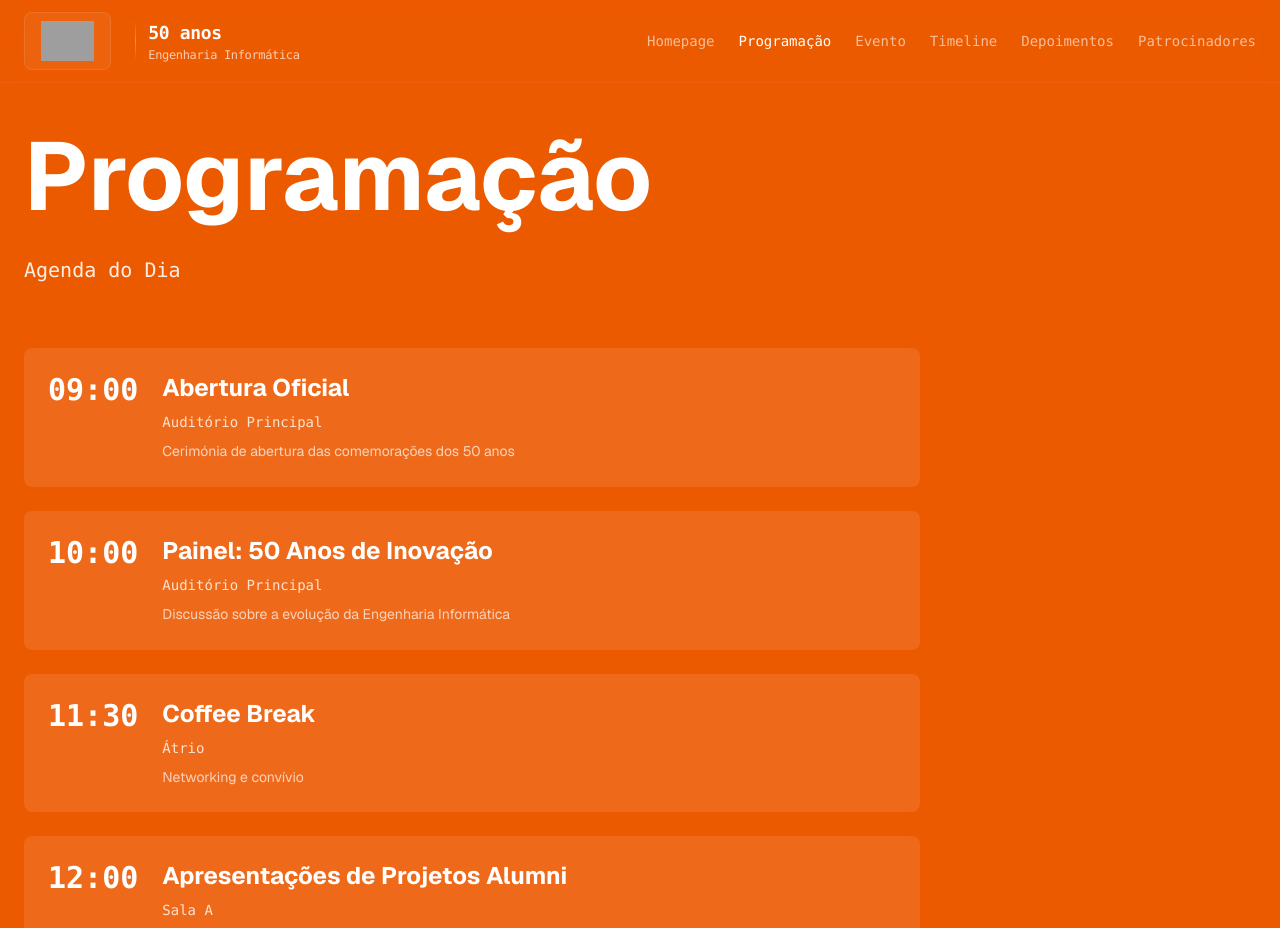
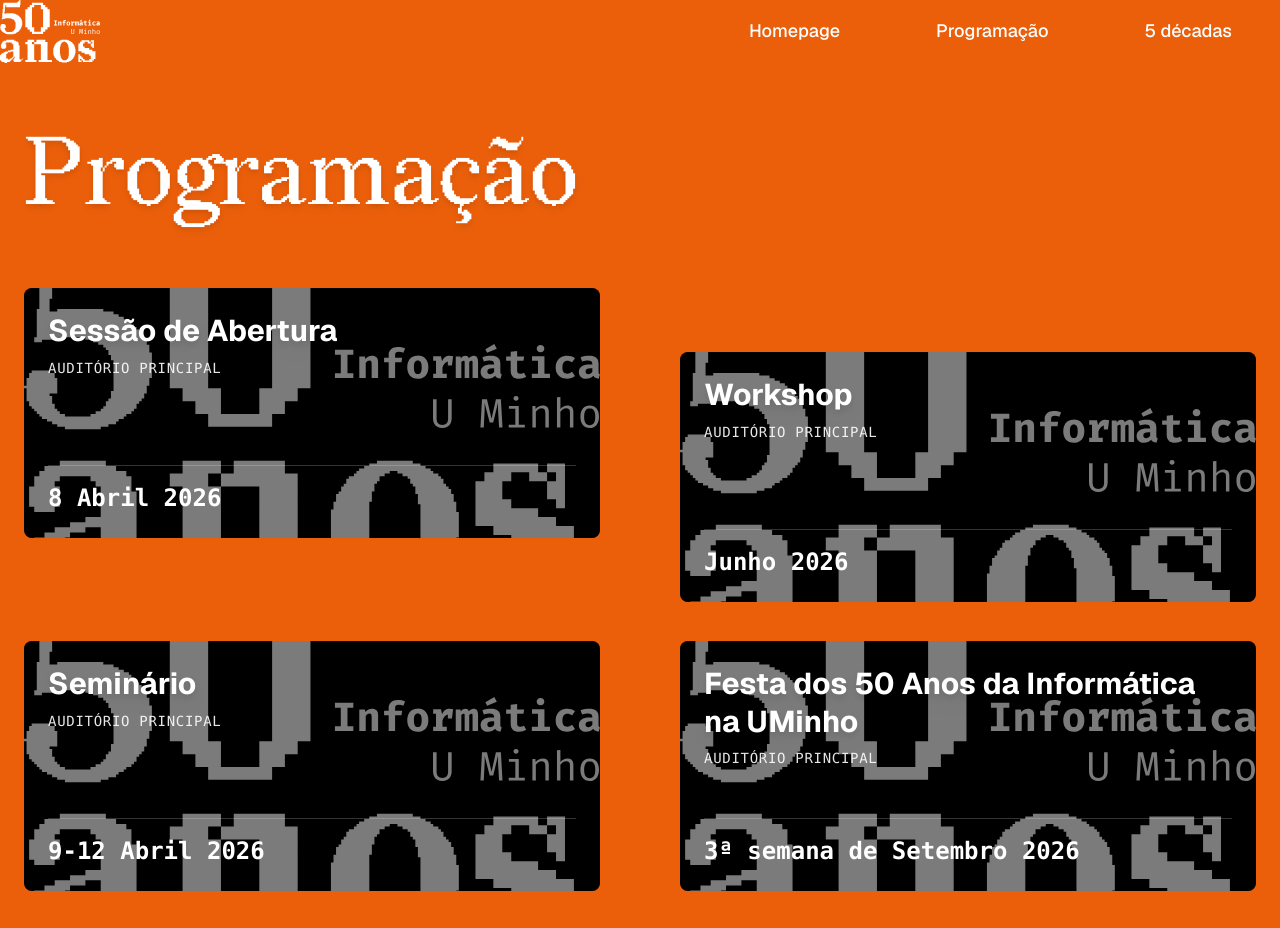
Before and after one commit to NECC/50-DI, a Next.js app: page /programacao in a window 1280 px wide. Shown: the top 928 px of the page. Built offline with nearby package versions, Linux system fonts and the light colour scheme; grey boxes are pictures that could not be loaded.

Commit message:
Adicionar programas/melhorar navigator

```diff
--- a/app/globals.css
+++ b/app/globals.css
@@ -120,3 +120,12 @@
     -moz-osx-font-smoothing: grayscale;
   }
 }
+
+@font-face {
+  font-family: 'Redaction 20';
+  src: url('/fonts/Redaction20.woff2') format('woff2'),
+       url('/fonts/Redaction20.woff') format('woff');
+  font-weight: normal;
+  font-style: normal;
+  font-display: swap;
+}
--- a/app/page.tsx
+++ b/app/page.tsx
@@ -3,21 +3,31 @@
 export default function HomePage() {
   return (
     <>
-      {/* Removed Navigation component */}
+
+
+      <div className="flex justify-between items-center w-full bg-sage-green fixed top-0 left-0 z-50"><div className="flex items-center cursor-pointer">
+      {/*<Image alt="Logo NECC" loading="lazy" width="100" height="100" decoding="async" data-nimg="1" className="w-20 h-20" style="color:transparent" srcset="/_next/image?url=%2Flogos%2FneccSticker.png&amp;w=128&amp;q=75 1x, /_next/image?url=%2Flogos%2FneccSticker.png&amp;w=256&amp;q=75 2x" src="/_next/image?url=%2Flogos%2FneccSticker.png&amp;w=256&amp;q=75">*/}
+      {/*<div className="text-[#018cca] text-lg sm:text-2xl font-semibold">NECChange</div>}
+      {/*</div><div className="flex flex-col justify-center items-center w-10 h-10 sm:hidden border mx-5 cursor-pointer hover:bg-gray-100 rounded">*/}
+      {/*<div className="w-5/12 h-[2px] rounded bg-black m-[1px]"></div><div className="w-5/12 h-[2px] rounded bg-black m-[1px]"></div>*/}
+      {/*<div className="w-5/12 h-[2px] rounded bg-black m-[1px]"></div>*/}
+      <Image alt="50-Informática" src="/Artboard2.svg" width={100} height={100} className="w-30 h-30" priority/>
+
+      </div><ul className="text-gray-800 font-semibold sm:flex hidden items-center">
+      <li><a className="px-12 py-4 text-white text-lg font-medium rounded-sm hover:bg-white hover:text-sage-green transition-all duration-300"href="/programacao">Programação</a></li>
+      <li><a className="px-12 py-4 text-white text-lg font-medium rounded-sm hover:bg-white hover:text-sage-green transition-all duration-300" href="/super_user">5 décadas</a></li></ul></div>
+
       <main className="min-h-screen bg-sage-green flex items-center justify-center relative overflow-hidden px-6">
 
         {/* Decorative orange squares - Mantive exatamente como estavam */}
-        <div className="absolute top-12 left-12 w-16 h-16 bg-vibrant-orange rounded-sm opacity-80" />
-        <div className="absolute top-20 right-1/4 w-12 h-12 bg-vibrant-orange rounded-sm opacity-60" />
-        <div className="absolute top-1/3 right-12 w-20 h-20 bg-vibrant-orange rounded-sm opacity-70" />
-        <div className="absolute bottom-24 left-1/4 w-16 h-16 bg-vibrant-orange rounded-sm opacity-50" />
-        <div className="absolute bottom-32 right-24 w-24 h-24 bg-vibrant-orange rounded-sm opacity-80" />
-        <div className="absolute top-1/2 left-1/3 w-14 h-14 bg-vibrant-orange rounded-sm opacity-40" />
+        <div className="absolute top-12 left-12 w-16 h-16 bg-[#EB5F0A] rounded-sm opacity-80" />
+        <div className="absolute top-20 right-1/4 w-12 h-12 bg-[#EB5F0A] rounded-sm opacity-60" />
+        <div className="absolute top-1/3 right-12 w-20 h-20 bg-[#EB5F0A] rounded-sm opacity-70" />
+        <div className="absolute bottom-24 left-1/4 w-16 h-16 bg-[#EB5F0A] rounded-sm opacity-50" />
+        <div className="absolute bottom-32 right-24 w-24 h-24 bg-[#EB5F0A] rounded-sm opacity-80" />
+        <div className="absolute top-1/2 left-1/3 w-14 h-14 bg-[#EB5F0A] rounded-sm opacity-40" />
 
         <div className="text-center z-10 max-w-4xl w-full">
-
-          {/* LOGO SUBSTITUI O TEXTO ANTERIOR */}
-          {/* Ajustei o margin-bottom (mb-12) para dar espaço ao botão */}
           <div className="mb-12 flex justify-center">
             <Image
               src="/Artboard2.svg"
--- a/app/programacao/page.tsx
+++ b/app/programacao/page.tsx
@@ -1,89 +1,107 @@
 import { Navigation } from "@/components/navigation"
+import Image from "next/image";
+
 
 export default function ProgramacaoPage() {
   const schedule = [
     {
-      time: "09:00",
-      title: "Abertura Oficial",
+      time: "8 Abril 2026",
+      title: "Sessão de Abertura",
+      imagem : "/Artboard2.svg",
       location: "Auditório Principal",
       description: "Cerimónia de abertura das comemorações dos 50 anos",
     },
     {
-      time: "10:00",
-      title: "Painel: 50 Anos de Inovação",
+      time: "9-12 Abril 2026",
+      title: "Seminário",
+      imagem : "/Artboard2.svg",
       location: "Auditório Principal",
-      description: "Discussão sobre a evolução da Engenharia Informática",
+      description: "Seminário sobre “Ensino/formação em Informática/Computação nos diversos níveis do Sistema Educativo: desafios para os próximos 50 anos” – evento integrado na ENEI-Encontro Nacional de Estudantes de Informática",
     },
     {
-      time: "11:30",
-      title: "Coffee Break",
-      location: "Átrio",
-      description: "Networking e convívio",
+      time: "27 Maio 2026",
+      title: "Mesa Redonda",
+      imagem : "/Artboard2.svg",
+      location: "Auditório Principal",
+      description: "Mesa redonda com empresas/indústria sobre “O futuro da Informática",
     },
     {
-      time: "12:00",
-      title: "Apresentações de Projetos Alumni",
-      location: "Sala A",
-      description: "Ex-alunos apresentam os seus projetos inovadores",
+      time: "Junho 2026",
+      title: "Workshop",
+      imagem : "/Artboard2.svg",
+      location: "Auditório Principal",
+      description: "Workshop em “Engenharia de Software Apoiada por Assistentes Artificiais” – evento focado nos desafios e oportunidades da IA ao desenvolvimento de software, envolvendo alunos, peritos e empresas",
     },
     {
-      time: "13:00",
-      title: "Almoço",
-      location: "Cantina",
-      description: "Almoço buffet",
+      time: "3ª semana de Setembro 2026",
+      title: "Festa dos 50 Anos da Informática na UMinho",
+      imagem : "/Artboard2.svg",
+      location: "Auditório Principal",
+      description: "Festa dos 50 Anos da Informática na UMinho, evento de convívio e networking  entre academia, estudantes, alumni e empresas",
     },
     {
-      time: "14:30",
-      title: "Workshop: IA e Machine Learning",
-      location: "Laboratório 2",
-      description: "Workshop prático sobre as últimas tendências em IA",
-    },
-    {
-      time: "16:00",
-      title: "Mesa Redonda: Futuro da Computação",
-      location: "Auditório B",
-      description: "Debate sobre o futuro da área",
-    },
-    {
-      time: "18:00",
-      title: "Sessão de Networking",
-      location: "Átrio",
-      description: "Convívio entre alumni, professores e estudantes",
-    },
-    {
-      time: "20:00",
-      title: "Jantar de Gala",
-      location: "Salão Nobre",
-      description: "Jantar comemorativo dos 50 anos",
+      time: "Data a anunciar em 2027",
+      title: "Seminário",
+      imagem : "/Artboard2.svg",
+      location: "Auditório Principal",
+      description: "Seminário sobre “Temas fronteira: desafios à investigação em informática”",
     },
   ]
 
-  return (
+return (
     <>
       <Navigation />
-      <main className="min-h-screen bg-vibrant-orange pt-20">
+      <main className="min-h-screen pt-20 bg-[#EB5F0A]">
         <div className="container mx-auto px-6 py-12">
-          {/* Header */}
           <div className="mb-16">
-            <h1 className="text-7xl md:text-8xl font-bold text-white mb-8 text-balance">Programação</h1>
-            <p className="text-white/90 text-xl font-mono">Agenda do Dia</p>
+            <h1 className="text-7xl md:text-8xl font-redaction-20 text-white mb-8 drop-shadow-md text-balance">
+              Programação
+            </h1>
           </div>
 
-          <div className="space-y-6 pb-24 max-w-4xl">
+          <div className="columns-1 lg:columns-2 gap-0 md:gap-20">
             {schedule.map((item, index) => (
               <div
                 key={index}
-                className="bg-white/10 backdrop-blur-sm rounded-lg p-6 hover:bg-white/20 transition-colors"
+                className={`
+                  break-inside-avoid inline-block w-full relative overflow-hidden
+                  rounded-lg group bg-black mb-8
+                  ${index % 2 !== 0 ? 'lg:mt-16' : ''}
+                `}
               >
-                <div className="flex gap-6">
-                  <div className="flex-shrink-0">
-                    <div className="text-3xl font-bold text-white font-mono">{item.time}</div>
+
+                <div
+                  className="absolute inset-0 bg-cover bg-center transition-transform duration-700 group-hover:scale-110 opacity-80"
+                  style={{ backgroundImage: `url(${item.imagem})` }}
+                />
+
+                <div className="absolute inset-0 bg-black/40 group-hover:bg-black/50 transition-colors duration-300" />
+
+                <div className="relative z-10 p-6 flex flex-col gap-6 h-full justify-between min-h-[250px]">
+                  <div className="flex-1">
+                    <h3 className="text-3xl font-bold text-white mb-2 drop-shadow-lg leading-tight">
+                      {item.title}
+                    </h3>
+                    <p className="text-white/90 font-mono text-sm uppercase tracking-wider">
+                      {item.location}
+                    </p>
                   </div>
-                  <div className="flex-1">
-                    <h3 className="text-2xl font-bold text-white mb-2">{item.title}</h3>
-                    <p className="text-white/80 font-mono text-sm mb-2">{item.location}</p>
-                    <p className="text-white/70 text-sm leading-relaxed">{item.description}</p>
+
+
+                  <div className="flex items-end justify-between border-t border-white/20 pt-4 mt-4">
+                    {/*<Image
+                      alt="50-Informática"
+                      src="/Artboard2.svg"
+                      width={100}
+                      height={100}
+                      className="w-12 h-12 opacity-80"
+                      priority
+                    />*/}
+                     <div className="text-2xl font-bold text-white font-mono">
+                      {item.time}
+                    </div>
                   </div>
+
                 </div>
               </div>
             ))}
--- a/components/navigation.tsx
+++ b/components/navigation.tsx
@@ -1,60 +1,18 @@
 "use client"
-
+import Image from "next/image";
 import Link from "next/link"
 import { usePathname } from "next/navigation"
 import { cn } from "@/lib/utils"
 
 export function Navigation() {
-  const pathname = usePathname()
-
-  const links = [
-    { href: "/", label: "Homepage" },
-    { href: "/programacao", label: "Programação" },
-    { href: "/evento", label: "Evento" },
-    { href: "/timeline", label: "Timeline" },
-    { href: "/depoimentos", label: "Depoimentos" },
-    { href: "/patrocinadores", label: "Patrocinadores" },
-  ]
-
-  return (
-    <nav className="fixed top-0 left-0 right-0 z-50 bg-dark-bg/95 backdrop-blur-md border-b border-white/5">
-      <div className="container mx-auto px-6 py-3">
-        <div className="flex items-center justify-center md:justify-between">
-          <Link href="/" className="flex items-center gap-6 group">
-            <div className="bg-white/5 backdrop-blur-sm rounded-lg px-4 py-2 border border-white/10 group-hover:bg-white/10 group-hover:border-white/20 transition-all duration-300">
-              <img
-                src="/images/image.png"
-                alt="Universidade do Minho - Departamento de Informática"
-                className="h-10 w-auto brightness-100 contrast-100"
-              />
-            </div>
-            <div className="flex items-center gap-3">
-              <div className="h-10 w-px bg-gradient-to-b from-transparent via-white/30 to-transparent" />
-              <div className="text-white text-sm font-mono leading-tight tracking-tight">
-                <span className="block text-lg font-semibold">50 anos</span>
-                <span className="block text-xs text-white/70">Engenharia Informática</span>
-              </div>
-            </div>
-          </Link>
-
-          {pathname !== "/" && (
-            <div className="flex gap-6">
-              {links.map((link) => (
-                <Link
-                  key={link.href}
-                  href={link.href}
-                  className={cn(
-                    "text-sm font-mono transition-colors",
-                    pathname === link.href ? "text-white" : "text-white/60 hover:text-white",
-                  )}
-                >
-                  {link.label}
-                </Link>
-              ))}
-            </div>
-          )}
-        </div>
-      </div>
-    </nav>
-  )
+  return(
+        <>
+        <div className="flex justify-between items-center w-full bg-transparent fixed top-0 left-0 z-50"><div className="flex items-center cursor-pointer">
+        <Image alt="50-Informática" src="/Artboard2.svg" width={100} height={100} className="w-30 h-30" priority/>
+        </div><ul className="text-gray-800 font-semibold sm:flex hidden items-center">
+        <li><a className="px-12 py-4 text-white text-lg font-medium rounded-sm hover:bg-white hover:text-[#EB5F0A] transition-all duration-300"href="/">Homepage</a></li>
+        <li><a className="px-12 py-4 text-white text-lg font-medium rounded-sm hover:bg-white hover:text-[#EB5F0A] transition-all duration-300"href="/programacao">Programação</a></li>
+        <li><a className="px-12 py-4 text-white text-lg font-medium rounded-sm hover:bg-white hover:text-[#EB5F0A] transition-all duration-300" href="/super_user">5 décadas</a></li></ul></div>
+        </>
+)
 }
--- a/tailwind.config.js
+++ b/tailwind.config.js
@@ -43,12 +43,14 @@
           DEFAULT: "oklch(var(--card))",
           foreground: "oklch(var(--card-foreground))",
         },
-        // Add your custom colors using the CSS variables
         'sage-green': "oklch(var(--sage-green))",
         'vibrant-orange': "oklch(var(--vibrant-orange))",
         'cream': "oklch(var(--cream))",
         'dark-bg': "oklch(var(--dark-bg))",
       },
+    fontFamily: {
+      'redaction-20': ['"Redaction 20"', 'sans-serif'],
+      },
     },
   },
   plugins: [],
```
Also changed, not shown: public/fonts/Redaction20.woff (added), public/fonts/Redaction20.woff2 (added), 15 other files (tests, documents, lock files or other folders).
